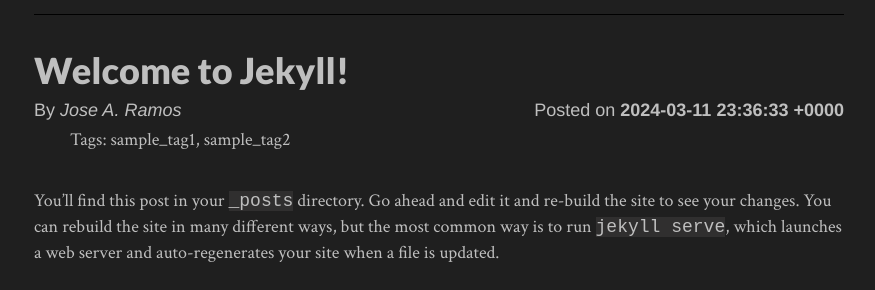
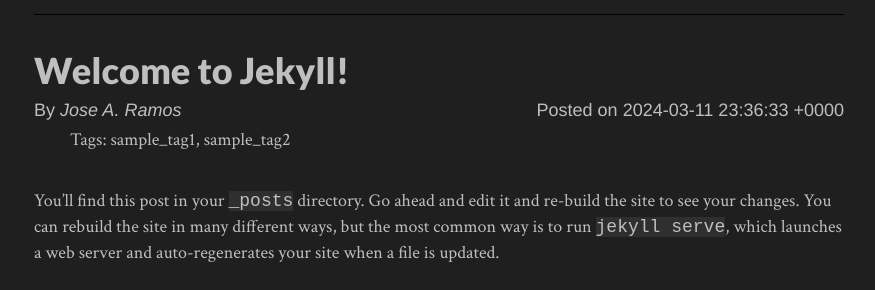
Before and after one commit to jar2333/jar2333.github.io, a Jekyll site: the page built from _posts/2024-03-11-welcome-to-jekyll.markdown, in a window 1280 px wide. Shown: the part 186-476 px from the top of the page, without its empty margins (201-1076 px from the left). Built offline with Jekyll 4.4.1, drawn with Linux system fonts in a browser that asks for light colours.

Commit message:
small modifications

```diff
--- a/_layouts/default.html
+++ b/_layouts/default.html
@@ -15,6 +15,14 @@
         title="title"
         href="/atom.xml" /> -->
 
+  <!-- Favicon -->
+  <link rel="apple-touch-icon" sizes="180x180" href="/apple-touch-icon.png">
+  <link rel="icon" type="image/png" sizes="32x32" href="/favicon-32x32.png">
+  <link rel="icon" type="image/png" sizes="16x16" href="/favicon-16x16.png">
+  <link rel="manifest" href="/site.webmanifest">
+  <link rel="mask-icon" href="/safari-pinned-tab.svg" color="#5bbad5">
+  <meta name="msapplication-TileColor" content="#da532c">
+  <meta name="theme-color" content="#ffffff">
 </head>
 
 <!-- Body -->
@@ -45,18 +53,17 @@
     <!-- Footer -->
     <footer>
         <p>
-        <a href="https://jekyllrb.com/">Generated with Jekyll</a> -
-        <a href="http://github.com/divarvel/blog">Adapted from Clément Delafargue's code</a> -
-        <a href="http://github.com/jar2333/jar2333.github.io">source code</a>
+          <a href="https://jekyllrb.com/">Generated with Jekyll</a> -
+          <a href="http://github.com/divarvel/blog">Adapted from Clément Delafargue's code</a> -
+          <a href="http://github.com/jar2333/jar2333.github.io">source code</a>
         </p>
         <p>
-        <a rel="license"
-            href="https://creativecommons.org/licenses/by-sa/3.0/deed.en_US"><img
-            alt="Creative Commons License" style="border-width:0"
-            src="https://i.creativecommons.org/l/by-sa/3.0/88x31.png" /></a><br />This
-        work is licensed under a <a rel="license"
-            href="http://creativecommons.org/licenses/by-sa/3.0/deed.en_US">Creative
-            Commons Attribution-ShareAlike 3.0 Unported License</a>.
+          <a rel="license" href="https://creativecommons.org/licenses/by-sa/3.0/deed.en_US">
+             <img alt="Creative Commons License" style="border-width:0" src="https://i.creativecommons.org/l/by-sa/3.0/88x31.png" />
+          </a>
+          <br />
+          This work is licensed under a
+          <a rel="license" href="http://creativecommons.org/licenses/by-sa/3.0/deed.en_US">Creative Commons Attribution-ShareAlike 3.0 Unported License</a>.
         </p>
 
     </footer>
--- a/_layouts/post.html
+++ b/_layouts/post.html
@@ -5,11 +5,10 @@ layout: default
 <article>
     <header>
         <h1>{{page.title}}</h1>
-
         <div class="post-header">
             <div>
                 <span style="display: inline;">By <em>{{page.author}}</em></span>
-                <span style="float: right;">Posted on <strong>{{page.date}}</strong></span>
+                <span style="float: right;">Posted on {{page.date}}</span>
             </div>
         </div>
         <p>Tags: {{page.tags | join: ", " }}</p>
```
